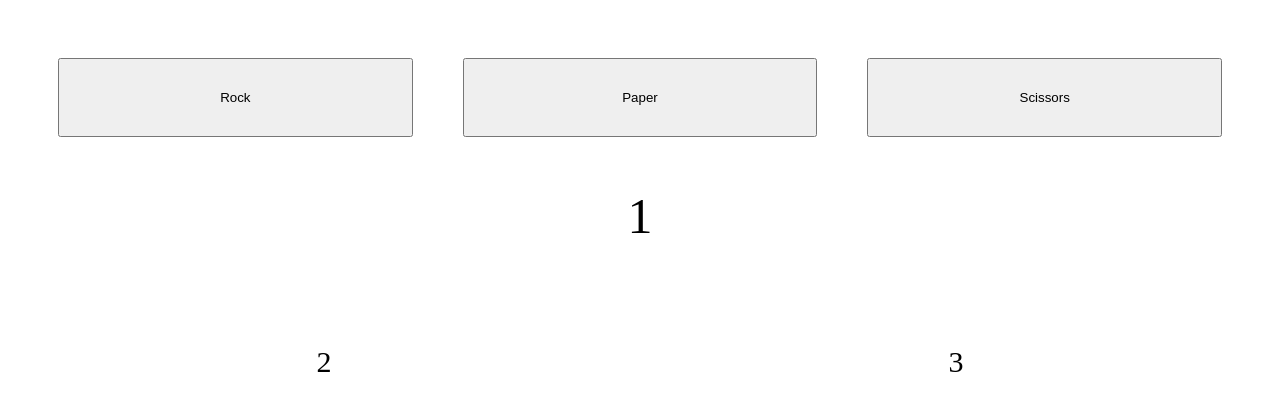
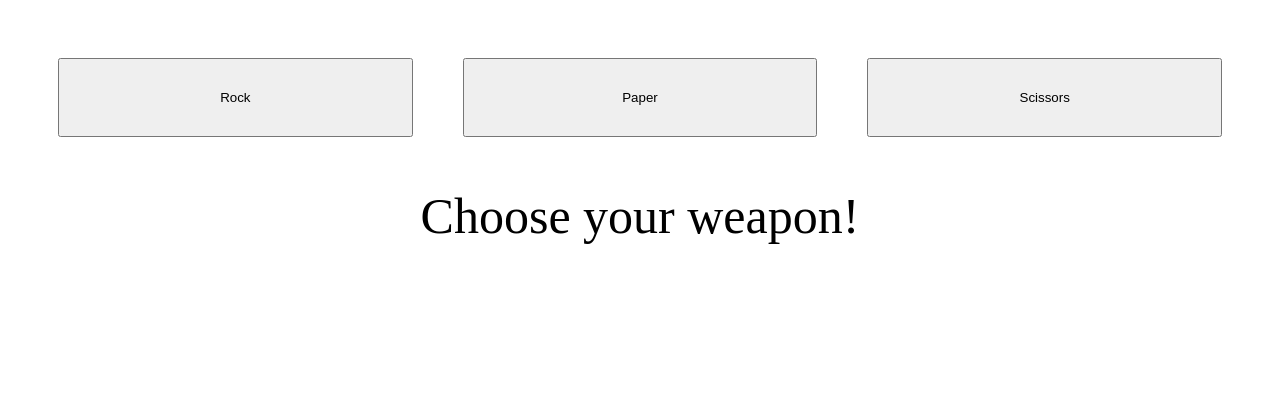
Before and after one commit to Mark3037/rps, a plain HTML site: page index.html in a window 1280 px wide. Drawn offline with Linux system fonts and the light colour scheme.

Commit message:
Remove random numbers in divs

```diff
--- a/index.html
+++ b/index.html
@@ -13,10 +13,10 @@
             <button class="scissors">Scissors</button>
         </div>
         <div class="result-container">
-            <div class="results">1</div>
+            <div class="results">Choose your weapon!</div>
             <div class="score">
-                <div class="wins">2</div>
-                <div class="losses">3</div>
+                <div class="wins"></div>
+                <div class="losses"></div>
             </div>
         </div>
     </body>
```
